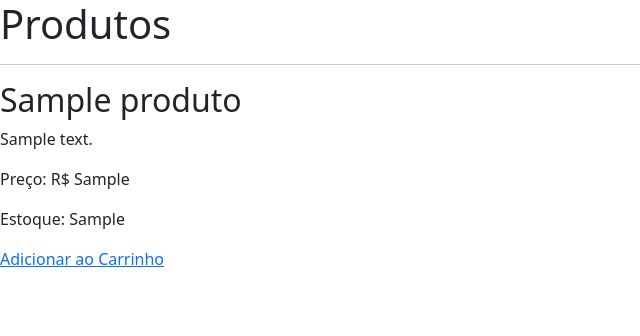
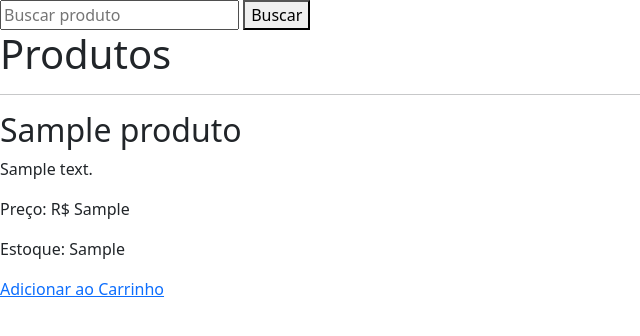
Before and after one commit to heitorv-cloud/loja-biblia-ecommerce, a PHP site: page /produtos.php in a window 1280 px wide. Shown: the top 336 px of the page, without its empty margins (0-640 px from the left). Run offline with PHP 8.4, Linux system fonts and the light colour scheme; tables that the repository leaves empty or names only in its code hold one stand-in row (values such as "Sample post").

Commit message:
Versao final do ecommerce

```diff
--- a/produtos.php
+++ b/produtos.php
@@ -16,6 +16,12 @@ $stmt = $pdo->query($sql);
     <link href="https://cdn.jsdelivr.net/npm/bootstrap@5.3.3/dist/css/bootstrap.min.css" rel="stylesheet">
 
 </head>
+
+<form method="GET">
+    <input type="text" name="busca" placeholder="Buscar produto">
+    <button type="submit">Buscar</button>
+</form>
+
 <body>
 
 <h1>Produtos</h1>
```
